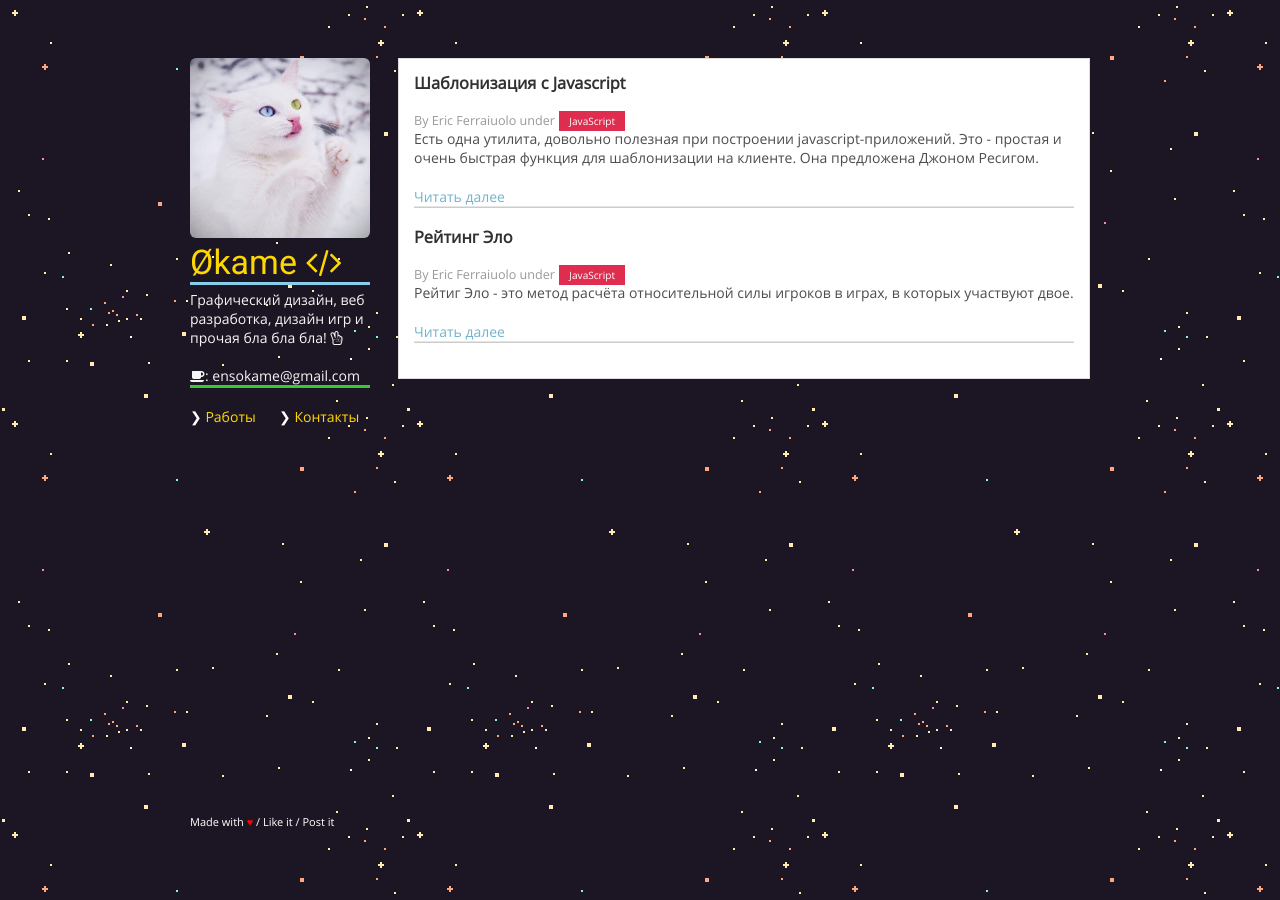
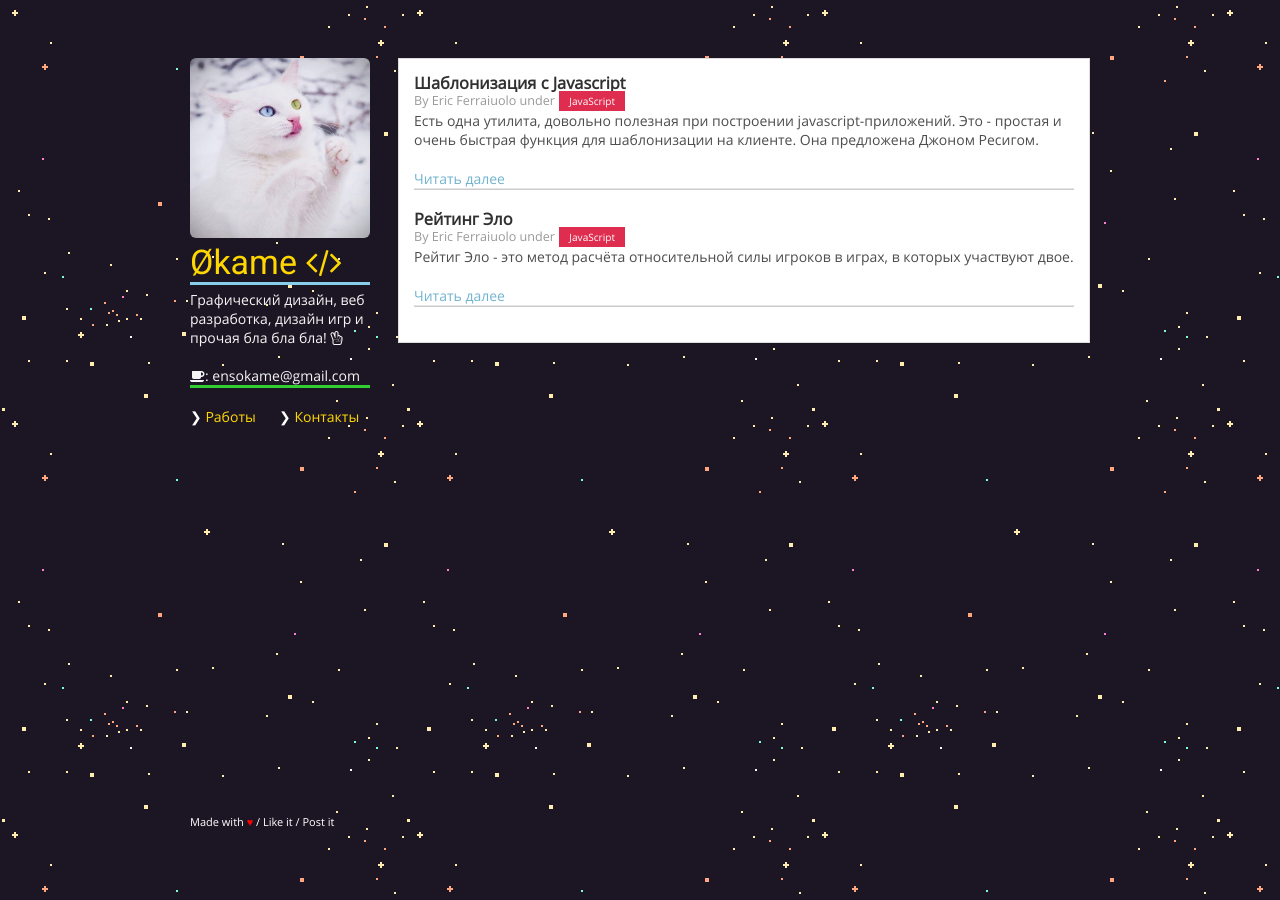
Before and after one commit to IOEnso/ioenso.github.io, a Jekyll site: the page built from index.html, in a window 1280 px wide. Built offline with Jekyll 4.4.1, drawn with Linux system fonts in a browser that asks for light colours.

Commit message:
Update main.css

```diff
--- a/assets/css/main.css
+++ b/assets/css/main.css
@@ -31,6 +31,7 @@ h2 {
 
 h3, h4, h5, h6 {
   color:#313131;
+  margin: 0;
 }
 h3 a:hover {color: #444443;}
 h3 a {color: #313131;}
@@ -177,6 +178,9 @@ section {
   width: 660px;
 
 }
+.post-entry {
+  margin-top: 2px;
+}
 .post-meta {
   color: #999;
   font-size: 90%;
```
Lines whose indentation alone changed are shown as unchanged.
